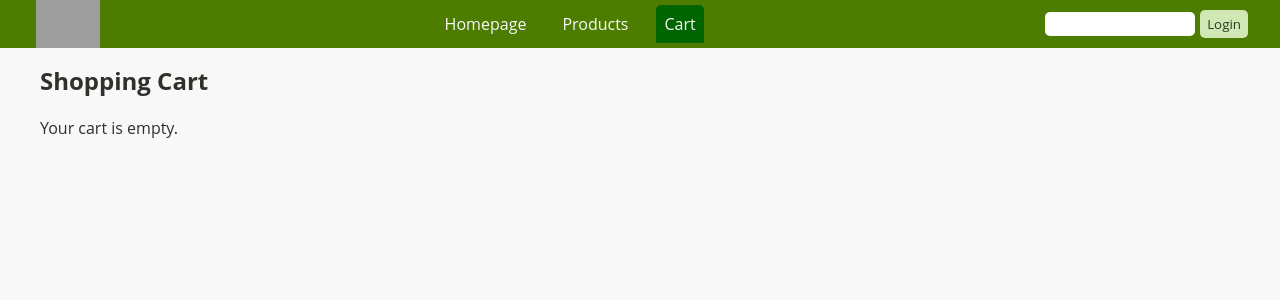
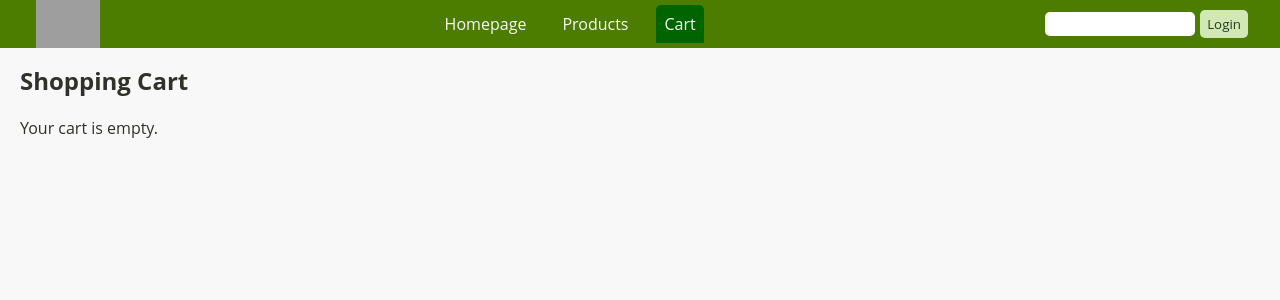
Before and after one commit to taktsoft-campus-talents/koala-shop-web, a React (Vite) app: page /cart in a window 1280 px wide. Shown: the top 300 px of the page. Built offline with nearby package versions, Linux system fonts and the light colour scheme; grey boxes are pictures that could not be loaded.

Commit message:
add a padding to p tag in cart-page

```diff
--- a/src/pages/Cart.css
+++ b/src/pages/Cart.css
@@ -2,7 +2,10 @@
 
 .cart-page {
   font-family: var(--font-primary);
-  margin-left: 20px;
+}
+
+.cart-page p {
+  padding-left: 20px;
 }
 
 .cart-items {
--- a/src/pages/Cart.jsx
+++ b/src/pages/Cart.jsx
@@ -10,7 +10,7 @@ export function Cart() {
       <div className="cart-page">
         <h2>Shopping Cart</h2>
         {cartItems.length === 0 ? (
-          <p className="cart-page">Your cart is empty.</p>
+          <p>Your cart is empty.</p>
         ) : (
           <div>
             <ul className="cart-items">
```
